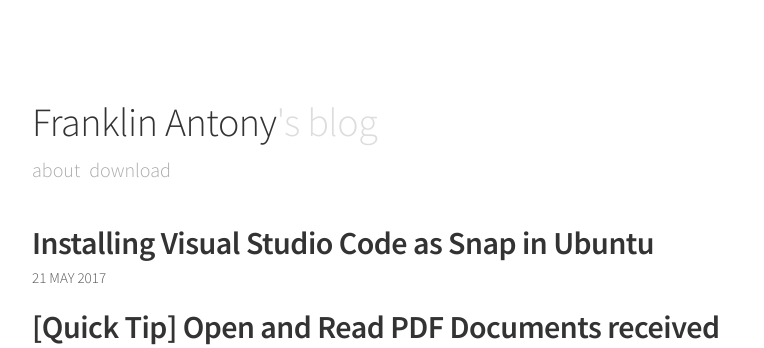
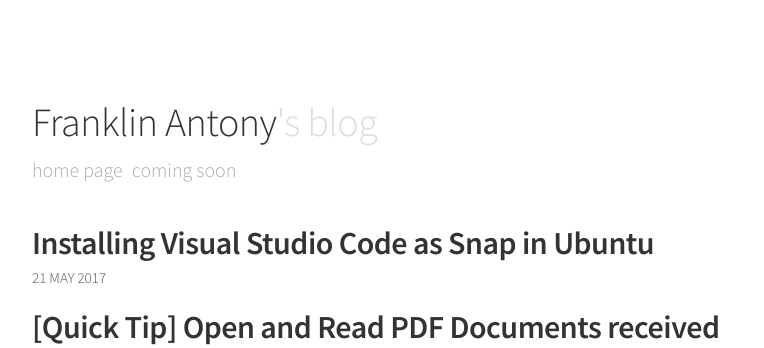
Before and after one commit to beingfranklin/blog, a Jekyll site: the page built from index.html, in a window 1280 px wide and 900 px high. Shown: the top 348 px of the window, without its empty margins (248-1012 px from the left). Built offline with Jekyll 4.4.1, drawn with Linux system fonts in a browser that asks for light colours.

Commit message:
Links Added

```diff
--- a/_config.yml
+++ b/_config.yml
@@ -25,10 +25,11 @@ markdown:           kramdown
 
 # Navigation
 nav:
-  - name:           "About"
-    href:           "//kiko.gfjaru.com/about"
-  - name:           "Download"
-    href:           "//github.com/gfjaru/Kiko/releases"
+  - name:           "Home Page"
+    href:           "//franklinantony.me/"
+
+  - name:           "Coming Soon"
+    href:           ""
 
 # Sass
 sass:
```
